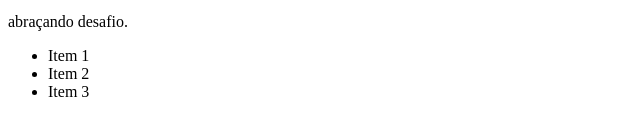
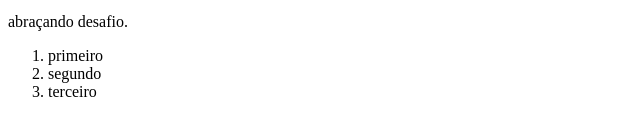
Before and after one commit to Layrtonantonio/meusite, a plain HTML site: page index.html in a window 1280 px wide. Shown: the part 199-334 px from the top of the page, 0-640 px from the left. Drawn offline with Linux system fonts and the light colour scheme.

Commit message:
Update index.html

```diff
--- a/index.html
+++ b/index.html
@@ -12,11 +12,10 @@
    <hr/>
    <p>persista com coragem.</p>
    <p>abraçando desafio.</p>
-  <ul>
-    <li>Item 1</li>
-    <li>Item 2</li>
-    <li>Item 3</li>
-  </ul>
-  <br>
+  <ol>
+    <li>primeiro</li>
+    <li>segundo</li>
+    <li>terceiro</li>
+  </ol>
   </body>
 </html>
```
